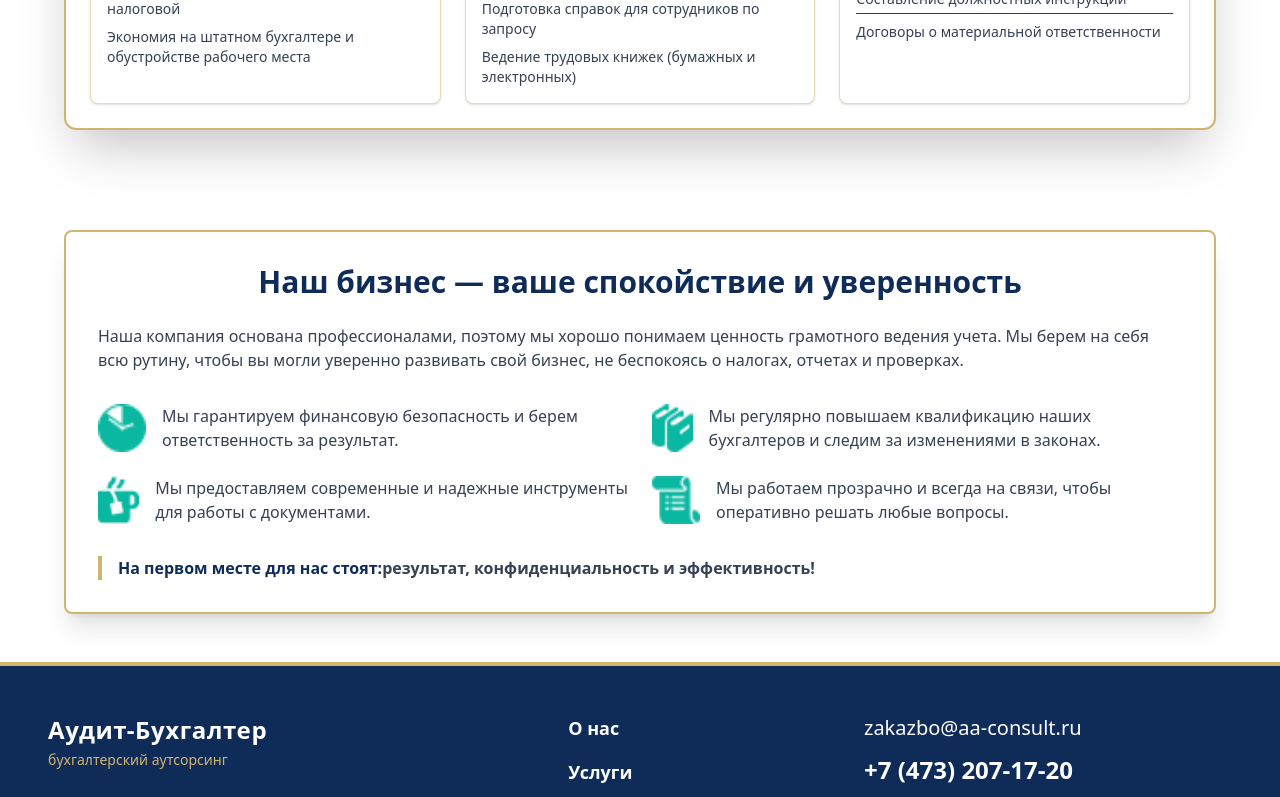
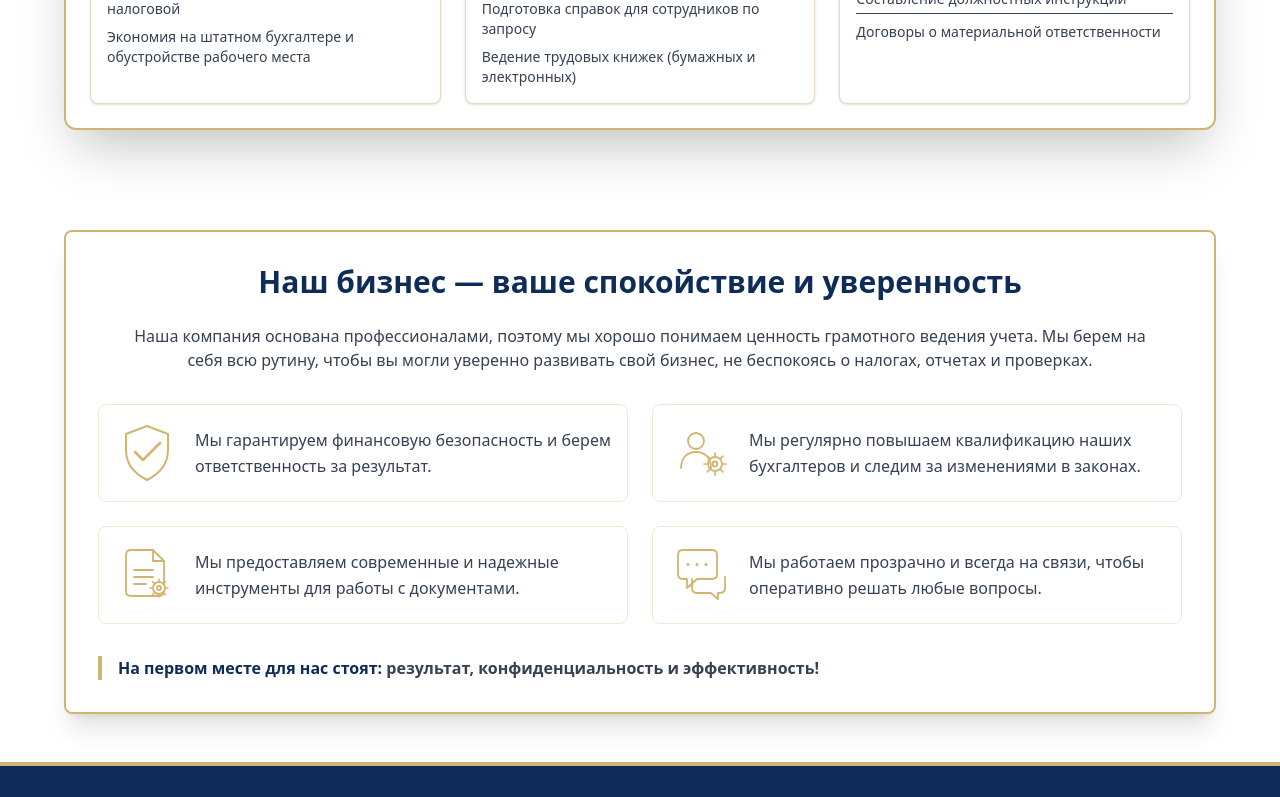
Before and after one commit to maslovitskyi/Alfa-Consult, a React (Vite) app: page / in a window 1280 px wide. Shown: the part 1920-2717 px from the top of the page. Built offline with nearby package versions, Linux system fonts and the light colour scheme.

Commit message:
Update website

```diff
--- a/src/components/Vacancies.jsx
+++ b/src/components/Vacancies.jsx
@@ -1,44 +1,402 @@
 import React from 'react';
-import vac1 from '../assets/vacancy-icon-1.png'
-import vac2 from '../assets/vacancy-icon-2.png'
-import vac3 from '../assets/vacancy-icon-3.png'
-import vac4 from '../assets/vacancy-icon-4.png'
 
+/*
+  Общие свойства SVG-иконок
+*/
+const iconProps = {
+  fill: "none",
+  stroke: "currentColor",
+  strokeWidth: "1.8",
+  strokeLinecap: "round",
+  strokeLinejoin: "round",
+};
+
+
+/*
+  Иконка финансовой безопасности
+  Щит + галочка
+*/
+const SecurityIcon = ({ className = "" }) => (
+  <svg
+    viewBox="0 0 64 64"
+    className={className}
+    fill="none"
+    xmlns="http://www.w3.org/2000/svg"
+  >
+    <path
+      d="M32 5
+         L53 13
+         V29
+         C53 43 44 53 32 59
+         C20 53 11 43 11 29
+         V13
+         L32 5Z"
+      stroke="currentColor"
+      strokeWidth="2"
+      strokeLinecap="round"
+      strokeLinejoin="round"
+    />
+
+    <path
+      d="M20 31
+         L28 39
+         L45 22"
+      {...iconProps}
+      strokeWidth="2.5"
+    />
+  </svg>
+);
+
+
+/*
+  Иконка профессионализма
+  Человек + шестерёнка
+*/
+const ProfessionalIcon = ({ className = "" }) => (
+  <svg
+    viewBox="0 0 64 64"
+    className={className}
+    fill="none"
+    xmlns="http://www.w3.org/2000/svg"
+  >
+    {/* Голова */}
+    <circle
+      cx="27"
+      cy="20"
+      r="8"
+      {...iconProps}
+    />
+
+    {/* Тело */}
+    <path
+      d="M12 47
+         C12 37 18 31 27 31
+         C36 31 42 37 42 47"
+      {...iconProps}
+    />
+
+    {/* Шестерёнка */}
+    <circle
+      cx="46"
+      cy="43"
+      r="7"
+      {...iconProps}
+    />
+
+    <path
+      d="M46 32
+         V35
+         M46 51
+         V54
+         M35 43
+         H38
+         M54 43
+         H57
+         M38.2 35.2
+         L40.4 37.4
+         M51.6 48.6
+         L53.8 50.8
+         M53.8 35.2
+         L51.6 37.4
+         M40.4 48.6
+         L38.2 50.8"
+      {...iconProps}
+      strokeWidth="1.7"
+    />
+
+    <circle
+      cx="46"
+      cy="43"
+      r="2.5"
+      {...iconProps}
+    />
+  </svg>
+);
+
+
+/*
+  Иконка современных инструментов
+  Документ + шестерёнка
+*/
+const DocumentsIcon = ({ className = "" }) => (
+  <svg
+    viewBox="0 0 64 64"
+    className={className}
+    fill="none"
+    xmlns="http://www.w3.org/2000/svg"
+  >
+    {/* Документ */}
+    <path
+      d="M16 7
+         H38
+         L49 18
+         V48
+         C49 51 47 53 44 53
+         H16
+         C13 53 11 51 11 48
+         V12
+         C11 9 13 7 16 7Z"
+      {...iconProps}
+    />
+
+    {/* Загнутый угол */}
+    <path
+      d="M38 7
+         V18
+         H49"
+      {...iconProps}
+    />
+
+    {/* Строки документа */}
+    <path
+      d="M19 27 H38
+         M19 34 H38
+         M19 41 H31"
+      {...iconProps}
+    />
+
+    {/* Маленькая шестерёнка */}
+    <circle
+      cx="44"
+      cy="45"
+      r="6"
+      fill="white"
+      stroke="currentColor"
+      strokeWidth="1.8"
+    />
+
+    <circle
+      cx="44"
+      cy="45"
+      r="2"
+      {...iconProps}
+    />
+
+    <path
+      d="M44 36
+         V39
+         M44 51
+         V54
+         M35 45
+         H38
+         M50 45
+         H53
+         M37.6 38.6
+         L39.7 40.7
+         M48.3 49.3
+         L50.4 51.4
+         M50.4 38.6
+         L48.3 40.7
+         M39.7 49.3
+         L37.6 51.4"
+      {...iconProps}
+      strokeWidth="1.5"
+    />
+  </svg>
+);
+
+
+/*
+  Иконка связи
+  Два диалоговых сообщения
+*/
+const CommunicationIcon = ({ className = "" }) => (
+  <svg
+    viewBox="0 0 64 64"
+    className={className}
+    fill="none"
+    xmlns="http://www.w3.org/2000/svg"
+  >
+    {/* Основное сообщение */}
+    <path
+      d="M9 12
+         C9 9 11 7 14 7
+         H43
+         C46 7 48 9 48 12
+         V31
+         C48 34 46 36 43 36
+         H28
+         L18 45
+         V36
+         H14
+         C11 36 9 34 9 31
+         V12Z"
+      {...iconProps}
+    />
+
+    {/* Второе сообщение */}
+    <path
+      d="M23 36
+         V45
+         C23 48 25 50 28 50
+         H42
+         L49 56
+         V50
+         H51
+         C54 50 56 48 56 45
+         V34"
+      {...iconProps}
+    />
+
+    {/* Точки */}
+    <circle cx="19" cy="21.5" r="1.5" fill="currentColor" />
+    <circle cx="28" cy="21.5" r="1.5" fill="currentColor" />
+    <circle cx="37" cy="21.5" r="1.5" fill="currentColor" />
+  </svg>
+);
+
+
+/*
+  Компонент одной иконки
+*/
+const VacancyIcon = ({ type }) => {
+
+  const icons = {
+    security: SecurityIcon,
+    professional: ProfessionalIcon,
+    documents: DocumentsIcon,
+    communication: CommunicationIcon,
+  };
+
+  const Icon = icons[type];
+
+  if (!Icon) return null;
+
+  return (
+    <div className="w-14 h-14 sm:w-16 sm:h-16 shrink-0 text-[#D2B471]">
+      <Icon className="w-full h-full" />
+    </div>
+  );
+};
+
+
+/*
+  Основной компонент
+*/
 const Vacancies = () => {
+
+  const advantages = [
+    {
+      icon: "security",
+      text: "Мы гарантируем финансовую безопасность и берем ответственность за результат.",
+    },
+    {
+      icon: "professional",
+      text: "Мы регулярно повышаем квалификацию наших бухгалтеров и следим за изменениями в законах.",
+    },
+    {
+      icon: "documents",
+      text: "Мы предоставляем современные и надежные инструменты для работы с документами.",
+    },
+    {
+      icon: "communication",
+      text: "Мы работаем прозрачно и всегда на связи, чтобы оперативно решать любые вопросы.",
+    },
+  ];
+
   return (
-        <section id='vacancies' className='pt-5 -mt-8 mb-8'>
-            <div className="p-8 bg-white border-2 border-[#D2B471] rounded-lg shadow-xl max-w-6xl mx-auto mt-20 transition-all duration-300 hover:shadow-3xl">
+    <section
+      id="vacancies"
+      className="pt-5 -mt-8 mb-8"
+    >
+      <div
+        className="
+          p-5 sm:p-8
+          bg-white
+          border-2 border-[#D2B471]
+          rounded-lg
+          shadow-xl
+          max-w-6xl
+          mx-auto
+          mt-20
+          transition-all
+          duration-300
+          hover:shadow-3xl
+        "
+      >
+
         <div className="space-y-6">
-                    <div className='w-full text-center'>
-                    <h2 className="text-2xl md:text-3xl font-bold text-[#0F2C59] mb-6">Наш бизнес — ваше спокойствие и уверенность</h2>
+
+          {/* Заголовок */}
+          <div className="w-full text-center">
+            <h2
+              className="
+                text-2xl
+                sm:text-3xl
+                font-bold
+                text-[#0F2C59]
+                mb-6
+              "
+            >
+              Наш бизнес — ваше спокойствие и уверенность
+            </h2>
           </div>
-                    <p className="text-gray-700 mb-8">
-                        Наша компания основана профессионалами, поэтому мы хорошо понимаем ценность грамотного ведения учета.
-                        Мы берем на себя всю рутину, чтобы вы могли уверенно развивать свой бизнес, не беспокоясь о налогах,
-                        отчетах и проверках.
+
+
+          {/* Описание */}
+          <p className="text-gray-700 mb-8 text-center max-w-5xl mx-auto">
+            Наша компания основана профессионалами, поэтому мы хорошо понимаем
+            ценность грамотного ведения учета. Мы берем на себя всю рутину,
+            чтобы вы могли уверенно развивать свой бизнес, не беспокоясь о
+            налогах, отчетах и проверках.
           </p>
 
-                    <div className="grid grid-cols-1 md:grid-cols-2 gap-6 mb-8">
-                        {[
-                            {icon: vac1, text: 'Мы гарантируем финансовую безопасность и берем ответственность за результат.'},
-                            {icon: vac2, text: 'Мы регулярно повышаем квалификацию наших бухгалтеров и следим за изменениями в законах.'},
-                            {icon: vac3, text: 'Мы предоставляем современные и надежные инструменты для работы с документами.'},
-                            {icon: vac4, text: 'Мы работаем прозрачно и всегда на связи, чтобы оперативно решать любые вопросы.'},
-                        ].map((item, index) => (
-                            <div key={index} className="flex items-start space-x-4">
-                                <img src={item.icon} alt="icon" className="w-12 h-12" />
-                                <span className="text-gray-700">{item.text}</span>
+
+          {/* Преимущества */}
+          <div
+            className="
+              grid
+              grid-cols-1
+              md:grid-cols-2
+              gap-5
+              sm:gap-6
+              mb-8
+            "
+          >
+
+            {advantages.map((item, index) => (
+              <div
+                key={index}
+                className="
+                  flex
+                  items-center
+                  gap-4
+                  p-4
+                  rounded-lg
+                  border
+                  border-[#D2B471]/30
+                  hover:border-[#D2B471]
+                  transition-all
+                  duration-300
+                "
+              >
+
+                {/* SVG */}
+                <VacancyIcon type={item.icon} />
+
+                {/* Текст */}
+                <span className="text-gray-700 leading-relaxed">
+                  {item.text}
+                </span>
+
               </div>
             ))}
+
           </div>
 
+
+          {/* Итоговый блок */}
           <div className="border-l-4 border-[#D2B471] pl-4 mt-8">
             <p className="text-gray-700 font-semibold">
-                            <span className="text-[#0F2C59]">На первом месте для нас стоят:</span>
+              <span className="text-[#0F2C59]">
+                На первом месте для нас стоят:
+              </span>{" "}
               результат, конфиденциальность и эффективность!
             </p>
           </div>
+
         </div>
+
       </div>
     </section>
   );
```
Lines whose indentation alone changed are shown as unchanged.
